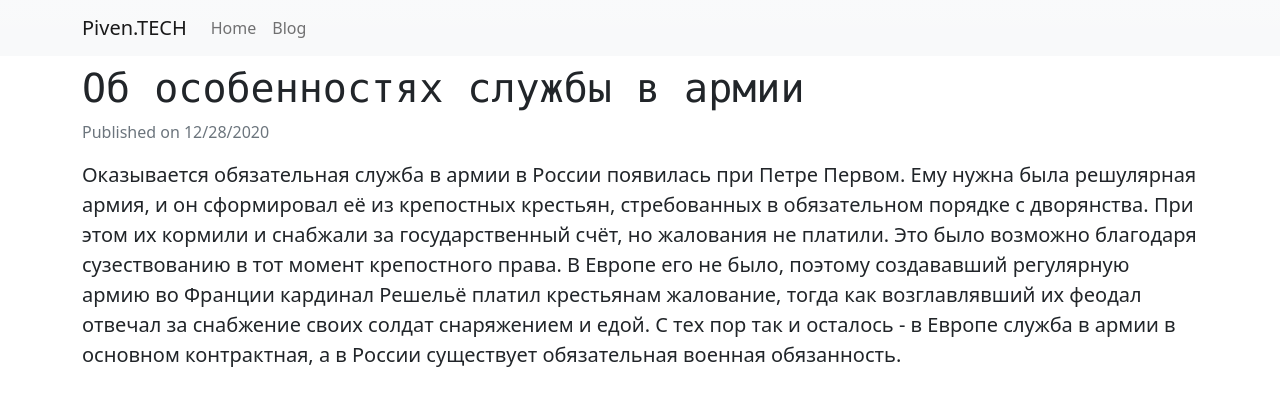
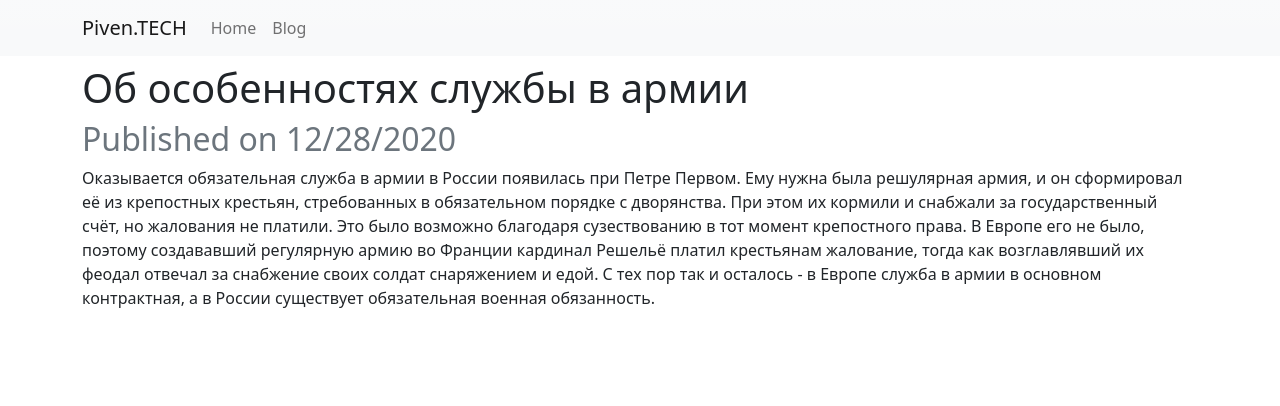
Before and after one commit to vadimpiven/vadimpiven, a Jekyll site: the page built from _posts/2020-12-28-army.html, in a window 1280 px wide. Shown: the top 406 px of the page. Built offline with Jekyll 4.4.1, drawn with Linux system fonts in a browser that asks for light colours.

Commit message:
Update post.html

```diff
--- a/_layouts/post.html
+++ b/_layouts/post.html
@@ -3,8 +3,8 @@ layout: default
 ---
 <div class="row jumbotron">
   <div class="container">
-    <h1 class="font-monospace">{{ page.title }} </h1>
-    <p class="text-muted">Published on {{ page.date | date: "%m/%d/%Y" }}</p>
-    <p class="lead text-justify">{{ content }}</p>
+    <h1>{{ page.title }} </h1>
+    <h2 class="text-muted">Published on {{ page.date | date: "%m/%d/%Y" }}</h2>
+    <p>{{ content }}</p>
   </div>
 </div>
```
